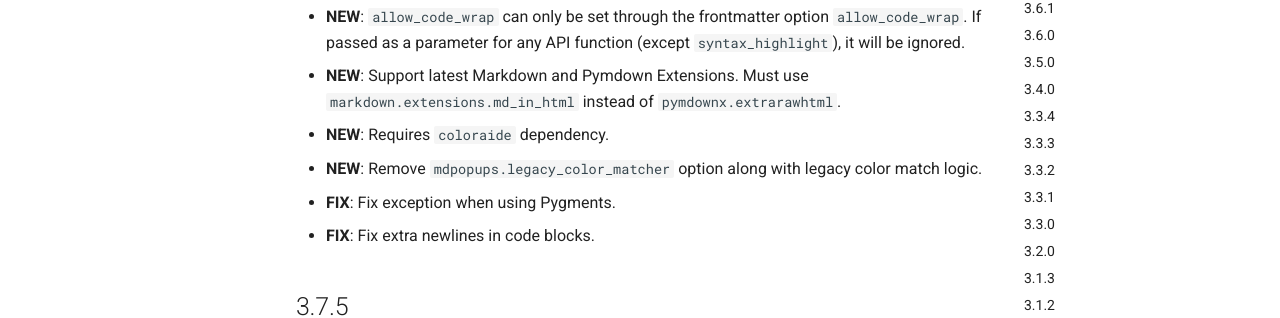
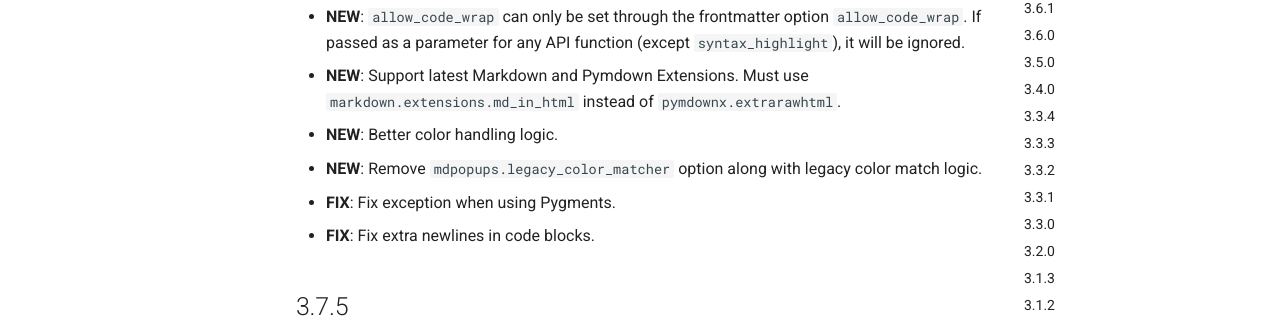
Before and after one commit to facelessuser/sublime-markdown-popups, an MkDocs documentation site: the page built from docs/src/markdown/about/changelog.md, in a window 1280 px wide and 900 px high. Shown: the part 393-711 px from the top of the window. Built offline with MkDocs 1.6.1 and Material for MkDocs 9.7.7, drawn with Linux system fonts in a browser that asks for light colours; comment, search, counter and statistics services are not loaded.

Commit message:
Update docs as we are vendoring coloraide, not requiring it

```diff
--- a/docs/src/markdown/about/changelog.md
+++ b/docs/src/markdown/about/changelog.md
@@ -10,7 +10,7 @@
   for any API function (except `syntax_highlight`), it will be ignored.
 - **NEW**: Support latest Markdown and Pymdown Extensions. Must use `markdown.extensions.md_in_html` instead of
   `pymdownx.extrarawhtml`.
-- **NEW**: Requires `coloraide` dependency.
+- **NEW**: Better color handling logic.
 - **NEW**: Remove `mdpopups.legacy_color_matcher` option along with legacy color match logic.
 - **FIX**: Fix exception when using Pygments.
 - **FIX**: Fix extra newlines in code blocks.
```
Also changed, not shown: docs/src/markdown/api.md (+1 -2 lines).
